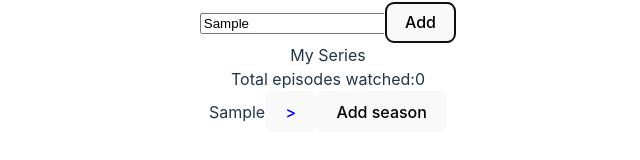
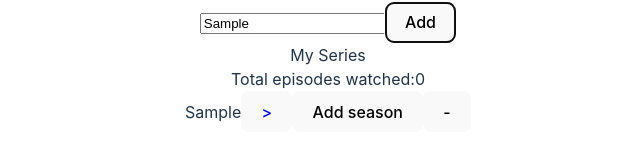
Before and after one commit to noahkw/what-episode, a React (Vite) app in the folder what-episode/: page / in a window 1280 px wide. Both pictures are taken after typing "Sample" into the empty fields and a click on the button "Add". Shown: the part 408-568 px from the top of the page, without its empty margins (312-952 px from the left). Built offline with nearby package versions, Linux system fonts and the light colour scheme.

Commit message:
Delete series

```diff
--- a/what-episode/src/components/Series.tsx
+++ b/what-episode/src/components/Series.tsx
@@ -24,6 +24,13 @@ export function Series({series}: {
         })
     }
 
+    function deleteSeries() {
+        dispatchSeries({
+            type: 'delete',
+            seriesId: series.seriesId,
+        })
+    }
+
     return (
         <div className="series">
             <span>{series.title}</span>
@@ -36,6 +43,7 @@ export function Series({series}: {
                     })
             }
             <button onClick={addSeason}>Add season</button>
+            <button onClick={deleteSeries}>-</button>
         </div>
     )
 }
```
Also changed, not shown: what-episode/src/reducers/series.reducer.ts (+5 -5 lines).
